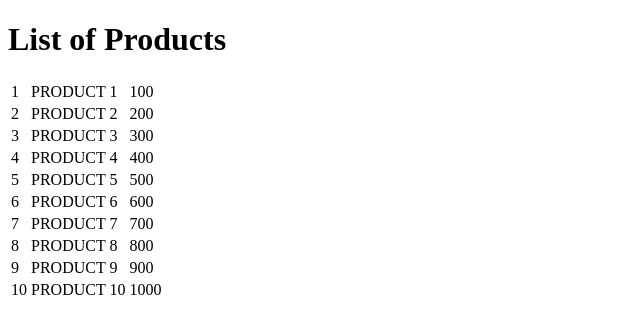
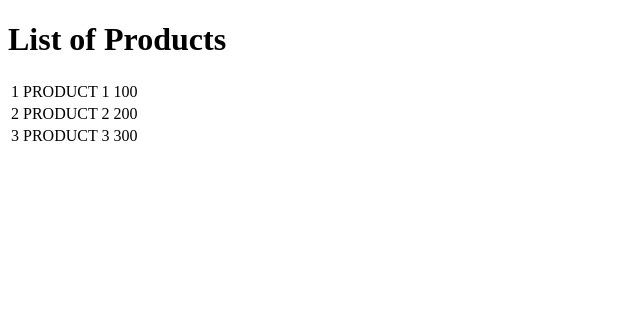
Before and after one commit to mksbnt/itvdn_angular2_essential, an Angular app: page / in a window 1280 px wide. Shown: the top 334 px of the page, without its empty margins (0-640 px from the left). Built offline with nearby package versions, Linux system fonts and the light colour scheme.

Commit message:
edit readme & splise list. finish first task

```diff
--- a/src/app/app.component.html
+++ b/src/app/app.component.html
@@ -1,3 +1,3 @@
 <h1>{{ title }}</h1>
 
-<app-my-table></app-my-table>
+<app-my-table rows="3"></app-my-table>
--- a/src/app/my-table/my-table.component.html
+++ b/src/app/my-table/my-table.component.html
@@ -1,5 +1,5 @@
 <table>
-  <tr *ngFor="let product of products">
+  <tr *ngFor="let product of products| slice:0:3; let i = index">
     <td>{{ product.id }}</td>
     <td>{{ product.name | uppercase }}</td>
     <td>{{ product.price }}</td>
```
Also changed, not shown: 1 other file (tests, documents, lock files or other folders).
